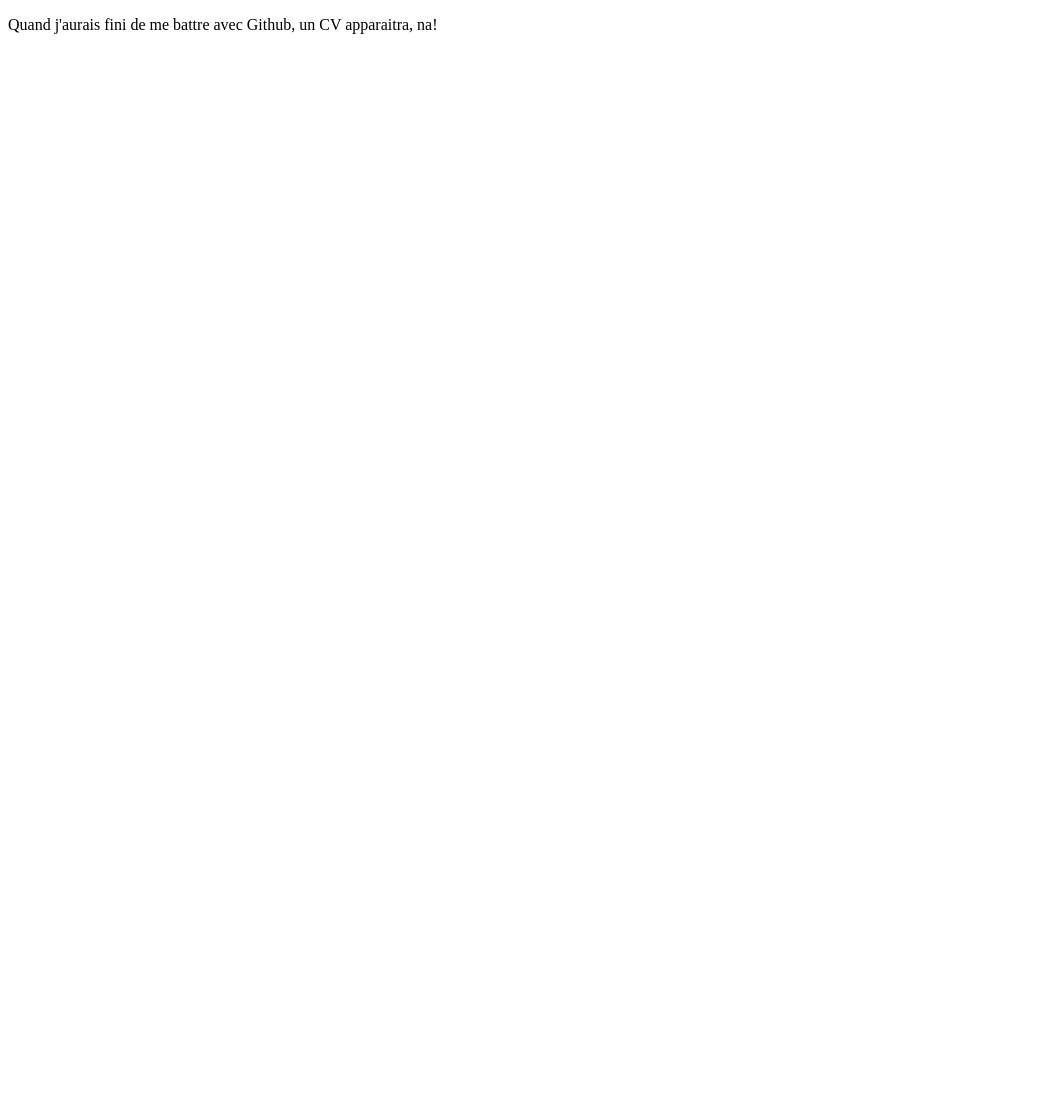
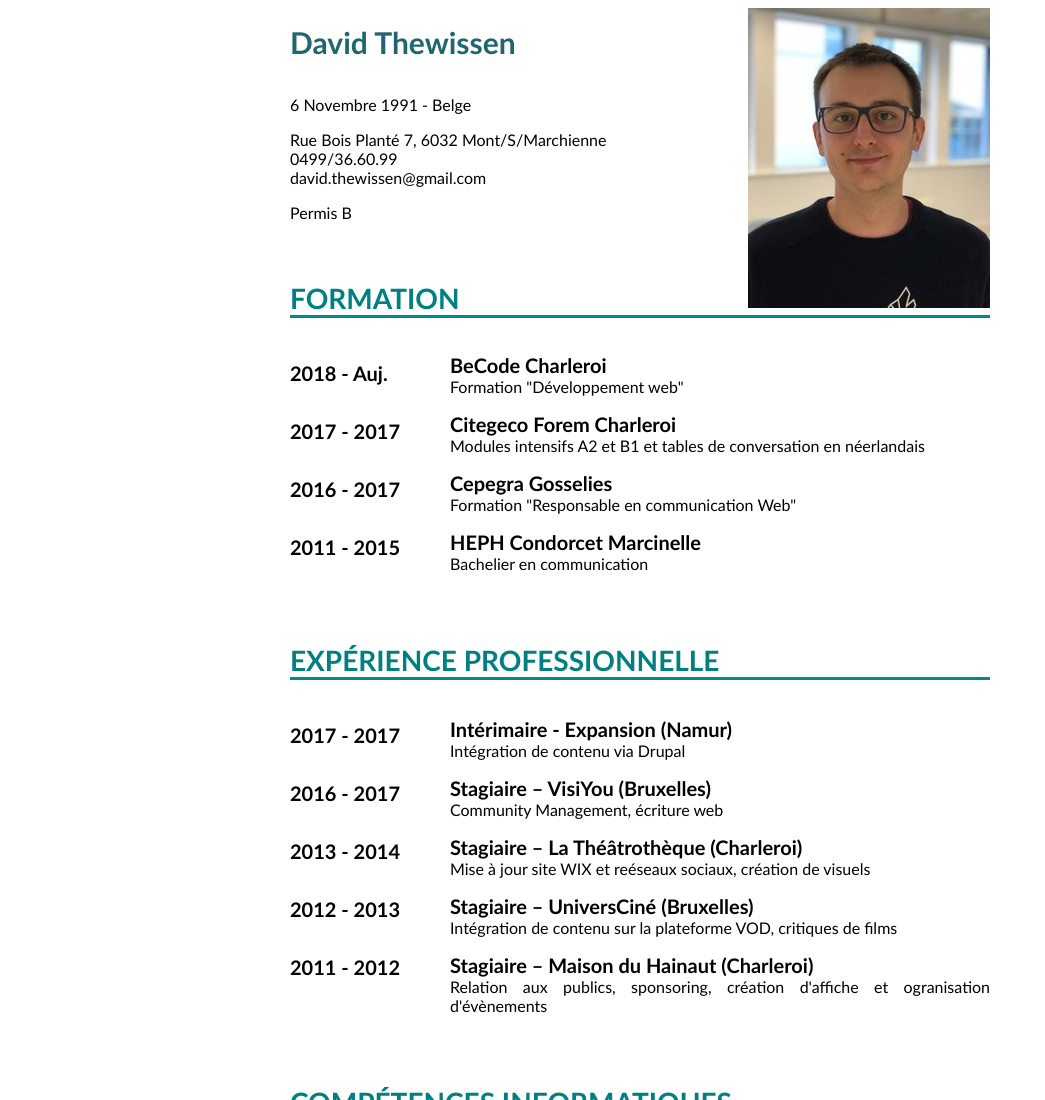
Before and after one commit to david-thewissen/Mon-CV, a plain HTML site: page CV.html in a window 1280 px wide. Shown: the top 1100 px of the page, without its empty margins (0-1045 px from the left). Before the commit the page ends 800 px from the top, so only its background shows below. Drawn offline with Linux system fonts and the light colour scheme; files whose address does not match are found by name.

Commit message:
pause 12h30

```diff
--- a/CV.html
+++ b/CV.html
@@ -9,6 +9,90 @@
   <title>CV David Thewissen</title>
 </head>
 <body>
-  <p>Quand j'aurais fini de me battre avec Github, un CV apparaitra, na!</p>
+  <div class="page">
+
+    <div class="infophoto">
+      <div class="info">
+      <p><strong>David Thewissen</strong></p><br>
+         6 Novembre 1991 - Belge </p>
+      <p>Rue Bois Planté 7, 6032 Mont/S/Marchienne <br>
+         0499/36.60.99 <br>
+         david.thewissen@gmail.com <br> </p>
+      <p>Permis B </p>
+      </div>
+      <div class="photo">
+        <img src="/home/user/Documents/Mon-CV/rsz_david-cv.jpg" alt="Photo David Thewissen">
+      </div>
+    </div>
+
+    <div class="section">
+      <h2>Formation</h2>
+      <div class="sec-gauche" id="forma-g">
+        <p>2018 - Auj.</p>
+        <p>2017 - 2017</p>
+        <p>2016 - 2017</p>
+        <p>2011 - 2015</p>
+      </div>
+      <div class="sec-droite">
+        <p><span class="titre">BeCode Charleroi</span><br>Formation "Développement web"</p>
+        <p><span class="titre">Citegeco Forem Charleroi</span><br>Modules intensifs A2 et B1 et tables de conversation en néerlandais</p>
+        <p><span class="titre">Cepegra Gosselies</span><br>Formation "Responsable en communication Web"</p>
+        <p><span class="titre">HEPH Condorcet Marcinelle</span><br>Bachelier en communication</p>
+      </div>
+    </div>
+
+    <div class="section">
+      <h2>Expérience professionnelle</h2>
+      <div class="sec-gauche">
+        <p>2017 - 2017</p>
+        <div id="exp-g">
+        <p>2016 - 2017</p>
+        <p>2013 - 2014</p>
+        <p>2012 - 2013</p>
+        <p>2011 - 2012</p>
+        </div>
+      </div>
+      <div class="sec-droite-exp">
+        <p><span class="titre">Intérimaire - Expansion (Namur)</span><br>Intégration de contenu via Drupal</p>
+        <p><span class="titre"> Stagiaire – VisiYou (Bruxelles)</span><br>Community Management, écriture web</p>
+        <p><span class="titre"> Stagiaire – La Théâtrothèque (Charleroi)</span><br>Mise à jour site WIX et reéseaux sociaux, création de visuels</p>
+        <p><span class="titre">Stagiaire – UniversCiné (Bruxelles)</span><br>Intégration de contenu sur la plateforme VOD, critiques de films</p>
+        <p><span class="titre">Stagiaire – Maison du Hainaut (Charleroi)</span><br>Relation aux publics, sponsoring, création d'affiche et ogranisation d'évènements </p>
+      </div>
+    </div>
+
+    <div class="section">
+      <h2>Compétences informatiques</h2>
+      <div class="sec-gauche">
+        <p>Langages :</p>
+        <p>Programmes :</p>
+        <p>Autres :</p>
+      </div>
+      <div class="sec-droite-comp">
+        <p>Maitrise d'HTML, CSS, Javascript, Git ...</p>
+        <p>Maitrise de la suite Office, bonne connaissance de Photoshop</p>
+        <p>Community Management, SEO, newsletter </p>
+      </div>
+    </div>
+    <div class="section">
+      <h2>Compétences linguistiques et centres d'intérêts</h2>
+      <div class="sec-gauche">
+        <p>Français :</p>
+        <p>Néerlandais :</p>
+        <p>Anglais :</p> <br>
+        <p>Loisirs :</p>
+      </div>
+  <br>
+
+      <div class="sec-droite">
+        <p>Langue maternelle (C1)</p>
+        <p>Bon niveau (B1)</p>
+        <p>Très bon niveau (B2)</p> <br>
+        <p>Films/séries, cuisine, natation, expositions...</p>
+
+      </div>
+    </div>
+
+  </div>
 </body>
 </html>
```
